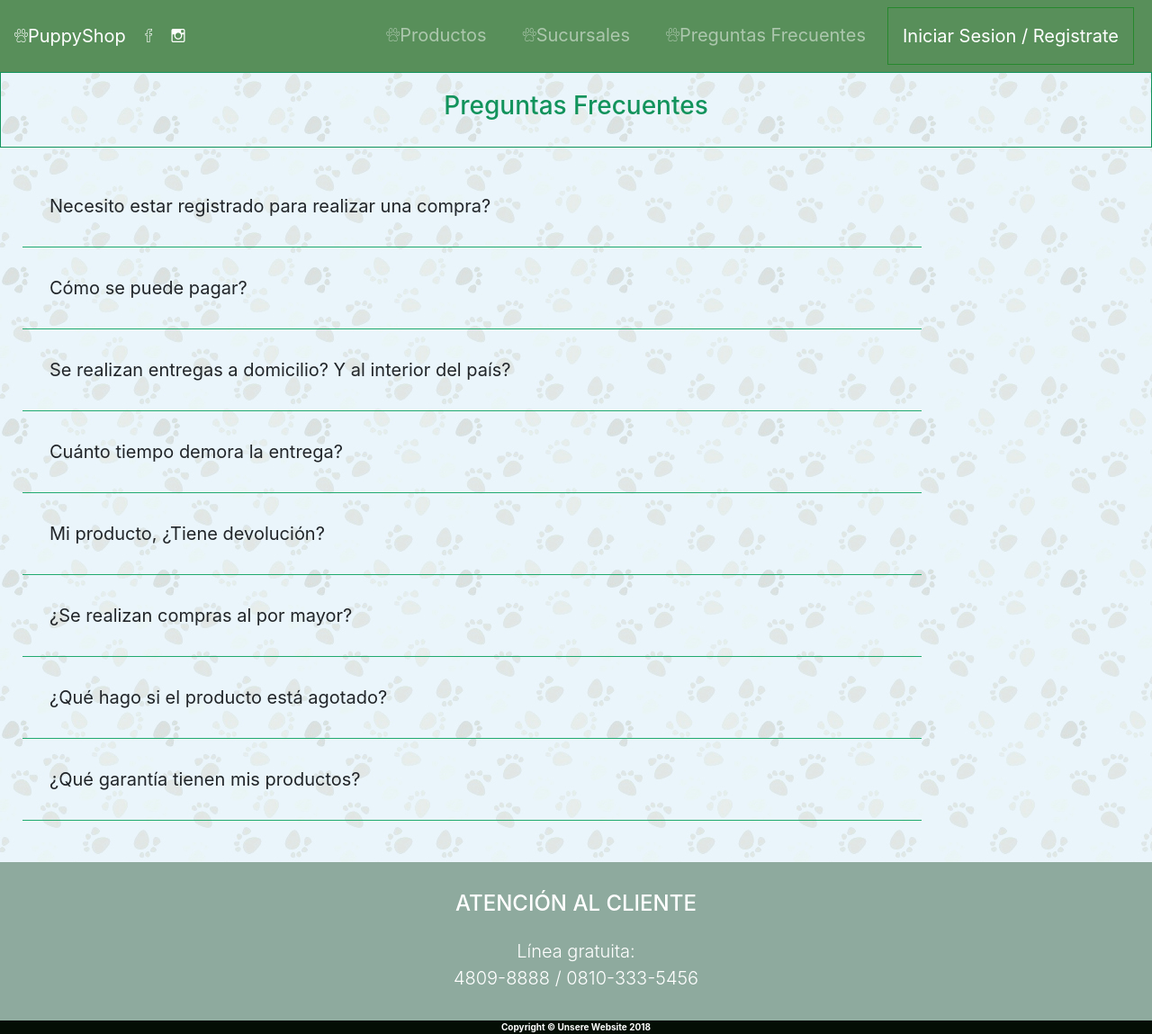
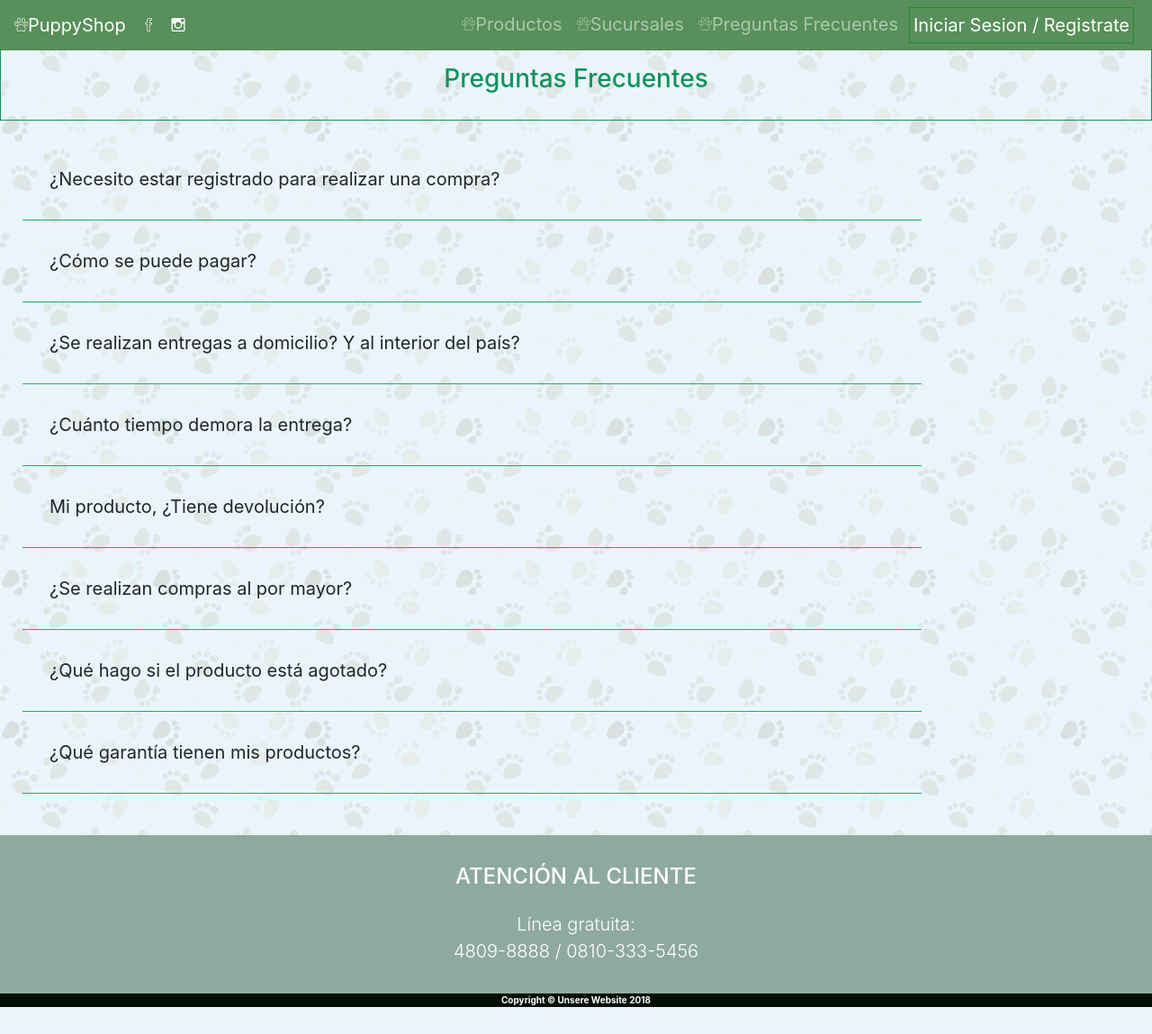
Before and after one commit to ganech88/Puppy-Shop, a PHP site: page /preguntas.php in a window 1280 px wide. Shown: the whole page at 90% size. After the commit the page ends 1119 px from the top, so only its background shows below. Run offline with PHP 8.4, Linux system fonts and the light colour scheme.

Commit message:
cambios en el header, en las preguntas y demases para presentar el primer sprint

```diff
--- a/css/styles.css
+++ b/css/styles.css
@@ -26,7 +26,7 @@ background-color: transparent;
 }
 
 .margen{
-  margin-top: 80px;
+  margin-top: 50px;
   /* background-color: pink; */
 }
 
@@ -59,6 +59,10 @@ margin: 10px;
 font-family: 'Rammetto One', cursive;
 }
 
+div.card-body ul li{
+font-size: 1.8em;
+
+}
 .card-body p{
   font-size: 1.7em;
 }
@@ -98,6 +102,10 @@ div[data-toggle="collapse"]{
   font-size: 1em;
 }
 
+
+.boton-preguntas{
+  cursor: pointer;
+}
 
 /*  */
 
@@ -151,3 +159,6 @@ h1,h2,h3,h4,h5,.lead,div[data-toggle="collapse"]{
     font-family: 'Oswald', sans-serif;
     font-size: 2em;
 }
+
+
+}
--- a/includes/header-nav.php
+++ b/includes/header-nav.php
@@ -12,17 +12,17 @@
 
       <div class="collapse navbar-collapse" id="navbarResponsive">
         <ul class="navbar-nav ml-auto">
-          <li class="nav-item mx-5 mx-lg-1">
-            <a class="nav-link py-3 px-0 px-lg-3 ion-ios-paw-outline" href="catalogo.php">Productos</a>
+          <li class="nav-item mx-1 mx-lg-1">
+            <a class="nav-link py-1 px-0 px-lg-1 ion-ios-paw-outline" href="catalogo.php">Productos</a>
           </li>
-          <li class="nav-item mx-5 mx-lg-1">
-            <a class="nav-link py-3 px-0 px-lg-3 ion-ios-paw-outline" href="sucursales.php">Sucursales</a>
+          <li class="nav-item mx-1 mx-lg-1">
+            <a class="nav-link py-1 px-0 px-lg-1 ion-ios-paw-outline" href="sucursales.php">Sucursales</a>
           </li>
-          <li class="nav-item mx-5 mx-lg-1">
-            <a class="nav-link py-3 px-0 px-lg-3 ion-ios-paw-outline" href="preguntas.php">Preguntas Frecuentes</a>
+          <li class="nav-item mx-1 mx-lg-1">
+            <a class="nav-link py-1 px-0 px-lg-1 ion-ios-paw-outline" href="preguntas.php">Preguntas Frecuentes</a>
           </li>
-          <li class="nav-item mx-5 mx-lg-1 active d-flex justify-content">
-            <a class="nav-link py-3 px-0 px-lg-3 borcua" href="registracion.php">Iniciar Sesion / Registrate <span class="sr-only">(current)</span></a>
+          <li class="nav-item mx-1 mx-lg-1 active d-flex justify-content">
+            <a class="nav-link py-1 px-0 px-lg-1 borcua" href="registracion.php">Iniciar Sesion / Registrate <span class="sr-only">(current)</span></a>
           </li>
         </ul>
 
--- a/preguntas.php
+++ b/preguntas.php
@@ -34,8 +34,8 @@
   <!-- Question one -->
 
 	      <li>
-	       <div id="choose" data-toggle="collapse" data-target="#collapseOne" aria-expanded="true" aria-controls="collapseOne" >
-	        Necesito estar registrado para realizar una compra?
+	       <div id="choose" data-toggle="collapse" data-target="#collapseOne" aria-expanded="true" aria-controls="collapseOne" class="boton-preguntas" >
+	        ¿Necesito estar registrado para realizar una compra?
 	        <span class="fa fa-chevron-up fa-1x text-info pull-right"></span>
 	       </div>
 
@@ -49,8 +49,8 @@
 	 <!-- Question two -->
 
 	      <li>
-	       <div class="collapsed" data-toggle="collapse" data-target="#collapseTwo" aria-expanded="false" aria-controls="collapseTwo">
-	        Cómo se puede pagar?
+	       <div class="collapsed boton-preguntas" data-toggle="collapse" data-target="#collapseTwo" aria-expanded="false" aria-controls="collapseTwo">
+	        ¿Cómo se puede pagar?
 	        <span class="fa fa-chevron-down fa-1x text-info pull-right"></span>
 	       </div>
 
@@ -65,8 +65,8 @@
 	  <!-- Question three -->
 
 	      <li>
-	       <div class="collapsed" data-toggle="collapse" data-target="#collapseThree" aria-expanded="false" aria-controls="collapseThree">
-	        Se realizan entregas a domicilio? Y al interior del país?
+	       <div class="collapsed boton-preguntas"data-toggle="collapse" data-target="#collapseThree" aria-expanded="false" aria-controls="collapseThree" class="boton-preguntas">
+	        ¿Se realizan entregas a domicilio? Y al interior del país?
 	        <span class="fa fa-chevron-down fa-1x text-info pull-right"></span>
 	       </div>
 
@@ -80,8 +80,8 @@
 	   <!-- Question Four -->
 
 	        <li>
-	         <div class="collapsed" data-toggle="collapse" data-target="#collapseFour" aria-expanded="false" aria-controls="collapseFour">
-	          Cuánto tiempo demora la entrega?
+	         <div class="collapsed boton-preguntas" data-toggle="collapse" data-target="#collapseFour" aria-expanded="false" aria-controls="collapseFour" class="boton-preguntas">
+	          ¿Cuánto tiempo demora la entrega?
 	          <span class="fa fa-chevron-down fa-1x text-info pull-right"></span>
 	         </div>
 
@@ -95,7 +95,7 @@
       <!-- question Five -->
 
           <li>
-	         <div class="collapseFive" data-toggle="collapse" data-target="#collapseFive" aria-expanded="false" aria-controls="collapseFive">
+	         <div class="collapsed boton-preguntas" data-toggle="collapse" data-target="#collapseFive" aria-expanded="false" aria-controls="collapseFive" class="boton-preguntas">
 	            Mi producto, ¿Tiene devolución?
 	          <span class="fa fa-chevron-down fa-1x text-info pull-right"></span>
 	         </div>
@@ -110,7 +110,7 @@
       <!-- question Six -->
 
           <li>
-	         <div class="collapseSix" data-toggle="collapse" data-target="#collapseSix" aria-expanded="false" aria-controls="collapseSix">
+	         <div class="collapsed boton-preguntas" data-toggle="collapse" data-target="#collapseSix" aria-expanded="false" aria-controls="collapseSix" class="boton-preguntas">
 	          ¿Se realizan compras al por mayor?
 	          <span class="fa fa-chevron-down fa-1x text-info pull-right"></span>
 	         </div>
@@ -125,7 +125,7 @@
       <!-- question Seven -->
 
           <li>
-	         <div class="collapseSeven" data-toggle="collapse" data-target="#collapseSeven" aria-expanded="false" aria-controls="collapseSeven">
+	         <div class="collapsed boton-preguntas" data-toggle="collapse" data-target="#collapseSeven" aria-expanded="false" aria-controls="collapseSeven" class="boton-preguntas">
 	            ¿Qué hago si el producto está agotado?
 	          <span class="fa fa-chevron-down fa-1x text-info pull-right"></span>
 	         </div>
@@ -141,13 +141,13 @@
       <!-- question Eight -->
 
           <li>
-	         <div class="collapseEight" data-toggle="collapse" data-target="#collapseEight" aria-expanded="false" aria-controls="collapseEight">
+	         <div class="collapsed boton-preguntas" data-toggle="collapse" data-target="#collapseEight" aria-expanded="false" aria-controls="collapseEight" class="boton-preguntas">
 	            ¿Qué garantía tienen mis productos?
 	          <span class="fa fa-chevron-down fa-1x text-info pull-right"></span>
 	         </div>
 
            <div id="collapseEight" class="collapse" aria-labelledby="headingEight" data-parent="#accordion">
-            <div class="card-body">
+            <div class="card-body" class="boton-preguntas">
              Para Puppy-Shop la calidad es lo primero. Comprobamos exhaustivamente todos nuestros productos para asegurarnos de que están en óptimas Sin embargo, a veces resulta inevitable que se entregue un producto defectuoso.
              Si un producto que compraste en nuestra tienda online presenta defectos de calidad y quieres devolverlo, deberás hacerlo en nuestra tienda online. En cuanto lo recibamos, nuestro departamento de calidad procederá a inspeccionarlo.
              Te reembolsaremos el importe del producto tanto si, una vez realizada la comprobación, observamos que presenta defectos.  Puppy-Shop te indemnizará por los gastos que hubiera podido causar su producto defectuoso.
--- a/registracion.php
+++ b/registracion.php
@@ -58,7 +58,7 @@
 										<div class="row">
 											<div class="col-lg-12">
 												<div class="text-center">
-													<a href="https://phpoll.com/recover" tabindex="5" class="forgot-password">Olvidaste tu contraseña?</a>
+													<a href="https://phpoll.com/recover" tabindex="5" class="forgot-password">¿Olvidaste tu contraseña?</a>
 												</div>
 											</div>
 										</div>
```
Also changed, not shown: sucursales.php (+4 -4 lines).
